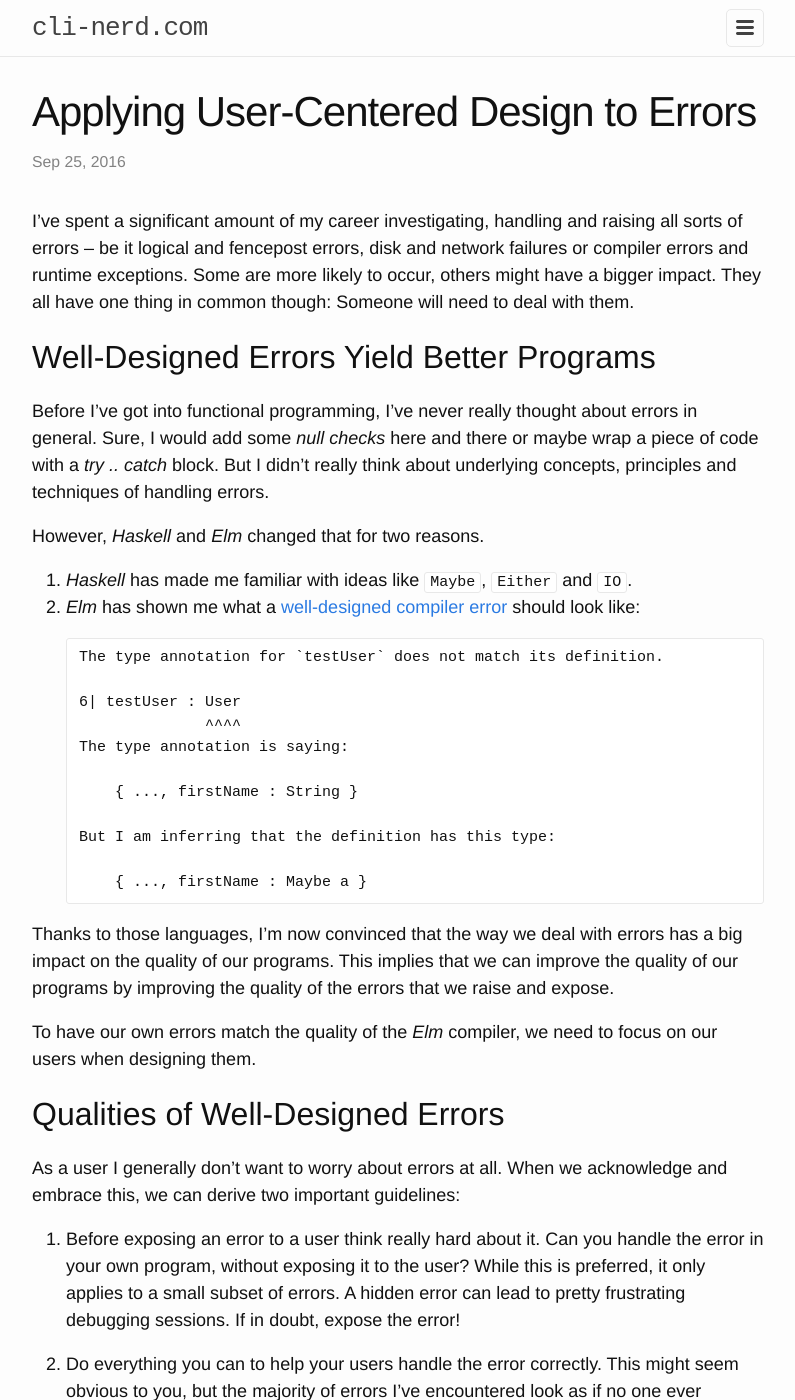
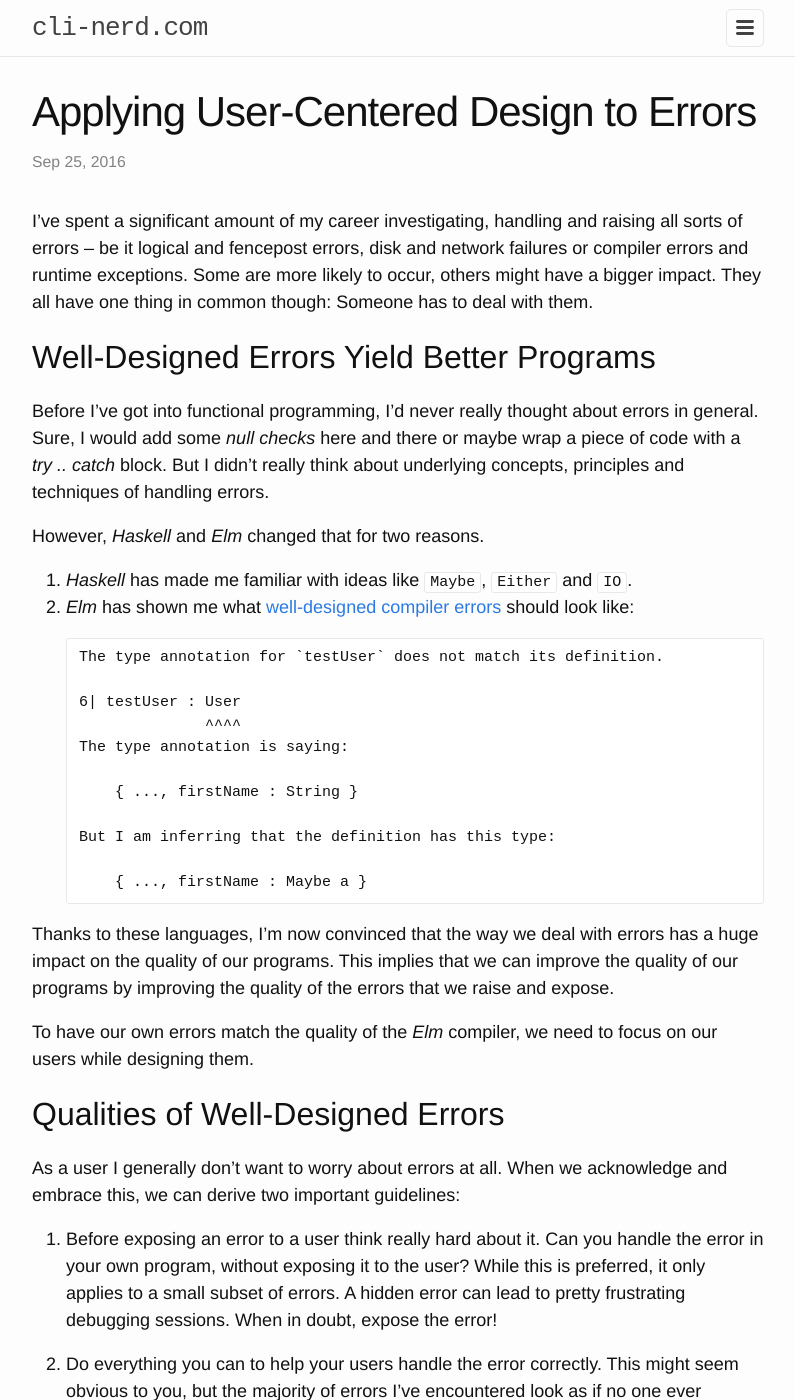
Before and after one commit to adamniedzielski/cli-nerd.com, a Jekyll site: the page built from _posts/2016-09-25-applying-user-centered-design-to-errors.markdown, in a window 1280 px wide and 1400 px high. Shown: the whole window, without its empty margins (242-1037 px from the left). Built offline with Jekyll 4.4.1, drawn with Linux system fonts in a browser that asks for light colours; comment, search, counter and statistics services are not loaded; some of the changed text lies outside the part shown.

Commit message:
Fix typos

`````diff
--- a/_posts/2016-09-25-applying-user-centered-design-to-errors.markdown
+++ b/_posts/2016-09-25-applying-user-centered-design-to-errors.markdown
@@ -7,19 +7,19 @@ date: 2016-09-25 22:00:00 +1100
 I've spent a significant amount of my career investigating, handling and raising all
 sorts of errors – be it logical and fencepost errors, disk and network failures or compiler errors and runtime
 exceptions. Some are more likely to occur, others might have a bigger impact. They all have one thing in common
-though: Someone will need to deal with them.
+though: Someone has to deal with them.
 
 
 ## Well-Designed Errors Yield Better Programs
 
-Before I've got into functional programming, I've never really thought about errors in general. Sure, I would
+Before I've got into functional programming, I'd never really thought about errors in general. Sure, I would
 add some *null checks* here and there or maybe wrap a piece of code with a *try .. catch* block. But I didn't
 really think about underlying concepts, principles and techniques of handling errors.
 
 However, *Haskell* and *Elm* changed that for two reasons.
 
 1. *Haskell* has made me familiar with ideas like `Maybe`, `Either` and `IO`.
-1. *Elm* has shown me what a [well-designed compiler error](http://elm-lang.org/blog/compiler-errors-for-humans)
+1. *Elm* has shown me what [well-designed compiler errors](http://elm-lang.org/blog/compiler-errors-for-humans)
    should look like:
 
 
@@ -38,11 +38,11 @@ However, *Haskell* and *Elm* changed that for two reasons.
    ````
 
 
-Thanks to those languages, I'm now convinced that the way we deal with errors has a big impact on the quality of
+Thanks to these languages, I'm now convinced that the way we deal with errors has a huge impact on the quality of
 our programs. This implies that we can improve the quality of our programs by improving the quality of the errors
 that we raise and expose.
 
-To have our own errors match the quality of the *Elm* compiler, we need to focus on our users when designing them.
+To have our own errors match the quality of the *Elm* compiler, we need to focus on our users while designing them.
 
 ## Qualities of Well-Designed Errors
 
@@ -51,7 +51,7 @@ two important guidelines:
 
 1. Before exposing an error to a user think really hard about it. Can you handle the error in your own program,
    without exposing it to the user? While this is preferred, it only applies to a small subset of errors. A hidden
-   error can lead to pretty frustrating debugging sessions. If in doubt, expose the error!
+   error can lead to pretty frustrating debugging sessions. When in doubt, expose the error!
 
 1. Do everything you can to help your users handle the error correctly. This might seem obvious to you, but the
    majority of errors I've encountered look as if no one ever considered this.
`````
Also changed, not shown: other parts of _posts/2016-09-25-applying-user-centered-design-to-errors.markdown (+1 -1 lines).
